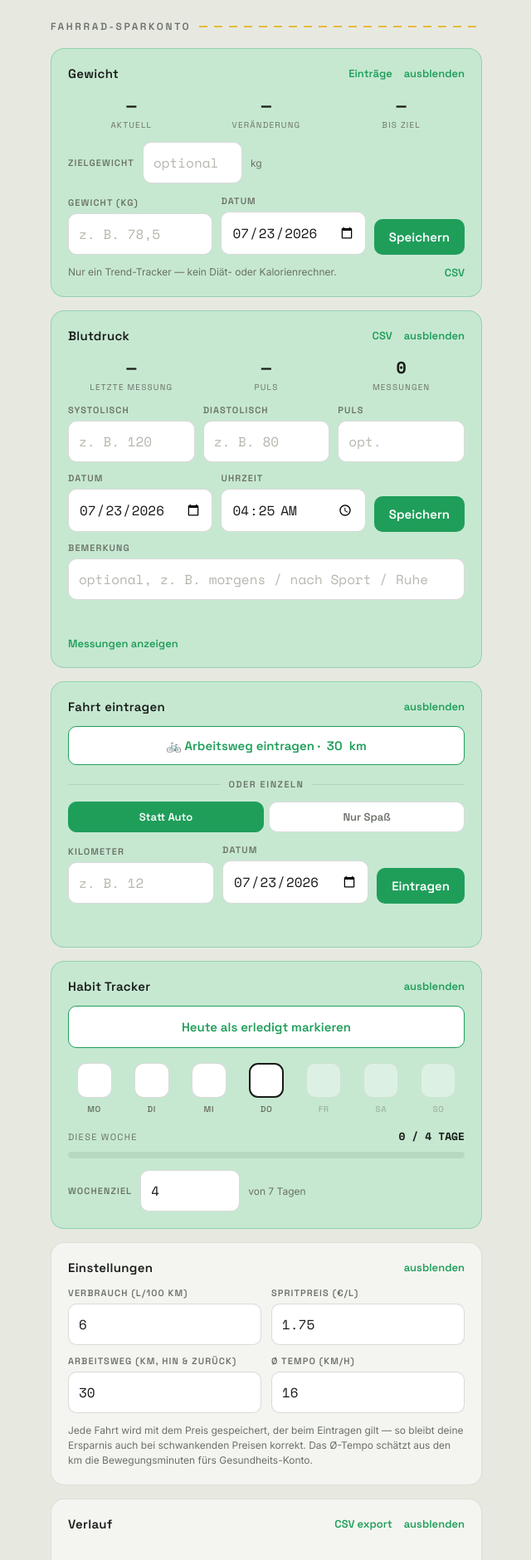
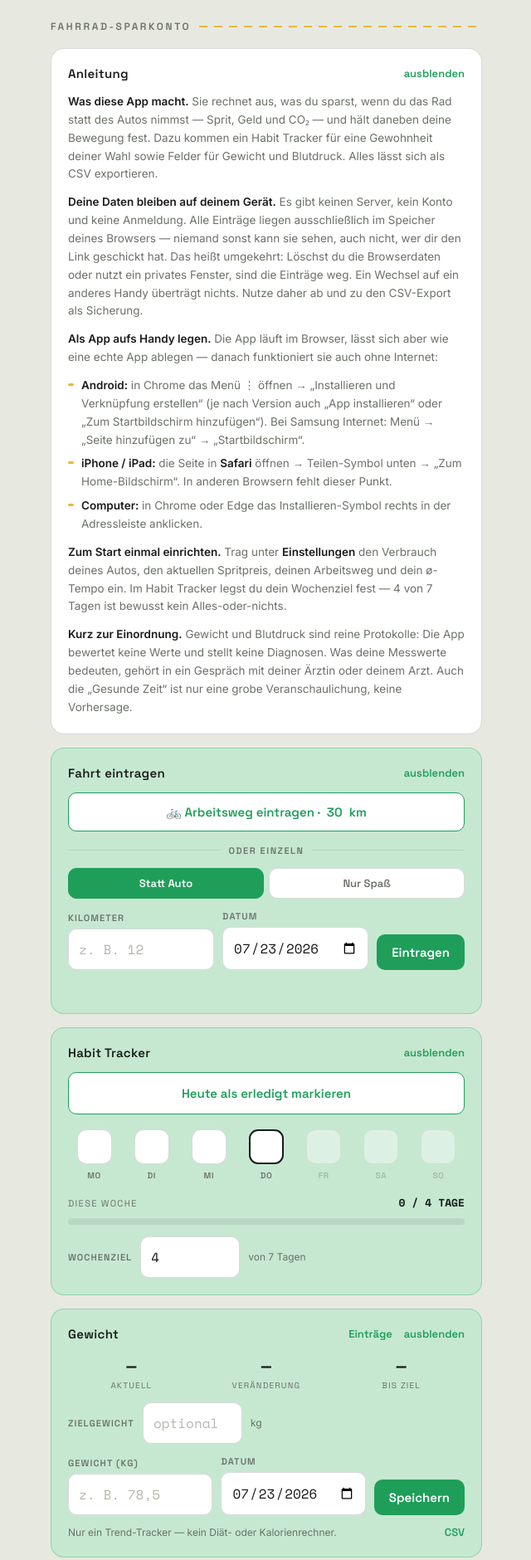
Before and after one commit to ELREKO/Sparkonto_Radfahren, a plain HTML site: page index.html in a window 1280 px wide. Shown: the top 1880 px of the page at 83% size, without its empty margins (319-959 px from the left). Drawn offline with nearby package versions, Linux system fonts and the light colour scheme.

Commit message:
Add files via upload
new version with description

```diff
--- a/index.html
+++ b/index.html
@@ -70,6 +70,15 @@
   .card.dark .toggle{color:var(--lane-bright)}
   .card.dark .chart-title{color:#e7ece7}
   .card.dark .chart-legend .lg{color:#9aa39a}
+  .card.info{background:#fff;border-color:var(--hair-strong)}
+  .guide{font-size:13.5px;line-height:1.62;color:var(--muted)}
+  .guide p{margin-bottom:12px}
+  .guide p:last-child{margin-bottom:0}
+  .guide b{color:var(--ink)}
+  .guide i{color:var(--ink);font-style:normal;font-weight:600}
+  .guide-list{list-style:none;margin:0 0 12px;padding:0}
+  .guide-list li{position:relative;padding-left:16px;margin-bottom:7px}
+  .guide-list li::before{content:"";position:absolute;left:0;top:8px;width:7px;height:3px;border-radius:2px;background:var(--road)}
   .odo{margin-top:16px}
 
   .row{display:flex;gap:10px;align-items:flex-end}
@@ -180,8 +189,64 @@
 <div class="wrap">
   <div class="eyebrow">Fahrrad-Sparkonto</div>
 
+  <div data-c="anleitung" class="card info">
+    <h2>Anleitung <button class="toggle collapse">ausblenden</button></h2>
+    <div class="guide">
+      <p><b>Was diese App macht.</b> Sie rechnet aus, was du sparst, wenn du das Rad statt des Autos nimmst — Sprit, Geld und CO&#8322; — und h&#228;lt daneben deine Bewegung fest. Dazu kommen ein Habit Tracker f&#252;r eine Gewohnheit deiner Wahl sowie Felder f&#252;r Gewicht und Blutdruck. Alles l&#228;sst sich als CSV exportieren.</p>
 
-  <div class="card green">
+      <p><b>Deine Daten bleiben auf deinem Ger&#228;t.</b> Es gibt keinen Server, kein Konto und keine Anmeldung. Alle Eintr&#228;ge liegen ausschlie&#223;lich im Speicher deines Browsers — niemand sonst kann sie sehen, auch nicht, wer dir den Link geschickt hat. Das hei&#223;t umgekehrt: L&#246;schst du die Browserdaten oder nutzt ein privates Fenster, sind die Eintr&#228;ge weg. Ein Wechsel auf ein anderes Handy &#252;bertr&#228;gt nichts. Nutze daher ab und zu den CSV-Export als Sicherung.</p>
+
+      <p><b>Als App aufs Handy legen.</b> Die App l&#228;uft im Browser, l&#228;sst sich aber wie eine echte App ablegen — danach funktioniert sie auch ohne Internet:</p>
+      <ul class="guide-list">
+        <li><b>Android:</b> in Chrome das Men&#252; &#8942; &#246;ffnen &#8594; &#8222;Installieren und Verkn&#252;pfung erstellen&#8220; (je nach Version auch &#8222;App installieren&#8220; oder &#8222;Zum Startbildschirm hinzuf&#252;gen&#8220;). Bei Samsung Internet: Men&#252; &#8594; &#8222;Seite hinzuf&#252;gen zu&#8220; &#8594; &#8222;Startbildschirm&#8220;.</li>
+        <li><b>iPhone / iPad:</b> die Seite in <b>Safari</b> &#246;ffnen &#8594; Teilen-Symbol unten &#8594; &#8222;Zum Home-Bildschirm&#8220;. In anderen Browsern fehlt dieser Punkt.</li>
+        <li><b>Computer:</b> in Chrome oder Edge das Installieren-Symbol rechts in der Adressleiste anklicken.</li>
+      </ul>
+
+      <p><b>Zum Start einmal einrichten.</b> Trag unter <i>Einstellungen</i> den Verbrauch deines Autos, den aktuellen Spritpreis, deinen Arbeitsweg und dein &#248;-Tempo ein. Im Habit Tracker legst du dein Wochenziel fest — 4 von 7 Tagen ist bewusst kein Alles-oder-nichts.</p>
+
+      <p><b>Kurz zur Einordnung.</b> Gewicht und Blutdruck sind reine Protokolle: Die App bewertet keine Werte und stellt keine Diagnosen. Was deine Messwerte bedeuten, geh&#246;rt in ein Gespr&#228;ch mit deiner &#196;rztin oder deinem Arzt. Auch die &#8222;Gesunde Zeit&#8220; ist nur eine grobe Veranschaulichung, keine Vorhersage.</p>
+    </div>
+  </div>
+
+  <div data-c="fahrt" class="card green">
+    <h2>Fahrt eintragen <button class="toggle collapse">ausblenden</button></h2>
+    <button class="commute" id="addCommute">🚲 Arbeitsweg eintragen · <span id="commuteKm">30</span> km</button>
+    <div class="sep">oder einzeln</div>
+    <div class="seg" id="seg">
+      <button data-type="save" class="active">Statt Auto</button>
+      <button data-type="fun">Nur Spaß</button>
+    </div>
+    <div class="row">
+      <div class="in">
+        <label for="km">Kilometer</label>
+        <input id="km" type="number" inputmode="decimal" min="0" step="0.1" placeholder="z. B. 12">
+      </div>
+      <div class="in">
+        <label for="date">Datum</label>
+        <input id="date" type="date">
+      </div>
+      <button class="go" id="add">Eintragen</button>
+    </div>
+    <div class="preview" id="preview"></div>
+  </div>
+
+  <div data-c="habit" class="card green">
+    <h2><span>Habit Tracker <span class="h2note" id="fastWeeksMet"></span></span><button class="toggle collapse">ausblenden</button></h2>
+    <button class="fast-btn" id="toggleFast">Heute als erledigt markieren</button>
+    <div class="weekstrip" id="weekstrip"></div>
+    <div class="progress">
+      <div class="progress-top"><span>Diese Woche</span><b id="fastText">0 / 4 Tage</b></div>
+      <div class="lbar" id="fastBar"><span></span></div>
+    </div>
+    <div class="goal-row">
+      <label for="fastGoal">Wochenziel</label>
+      <input id="fastGoal" type="number" min="1" max="7" step="1">
+      <span>von 7 Tagen</span>
+    </div>
+  </div>
+
+  <div data-c="gewicht" class="card green">
     <h2>Gewicht <span class="h2-actions"><button class="toggle" id="toggleWlist">Einträge</button><button class="toggle collapse">ausblenden</button></span></h2>
     <div class="wstats">
       <div class="wstat"><div class="n" id="wCurrent">—</div><div class="u">Aktuell</div></div>
@@ -211,7 +276,7 @@
     </div>
   </div>
 
-  <div class="card green">
+  <div data-c="blutdruck" class="card green">
     <h2>Blutdruck <span class="h2-actions"><button class="toggle" id="exportBp">CSV</button><button class="toggle collapse">ausblenden</button></span></h2>
     <div class="wstats">
       <div class="wstat"><div class="n" id="bpLast">—</div><div class="u">Letzte Messung</div></div>
@@ -237,44 +302,7 @@
     <button class="toggle" id="toggleBplist" style="margin-top:12px">Messungen anzeigen</button>
   </div>
 
-  <div class="card green">
-    <h2>Fahrt eintragen <button class="toggle collapse">ausblenden</button></h2>
-    <button class="commute" id="addCommute">🚲 Arbeitsweg eintragen · <span id="commuteKm">30</span> km</button>
-    <div class="sep">oder einzeln</div>
-    <div class="seg" id="seg">
-      <button data-type="save" class="active">Statt Auto</button>
-      <button data-type="fun">Nur Spaß</button>
-    </div>
-    <div class="row">
-      <div class="in">
-        <label for="km">Kilometer</label>
-        <input id="km" type="number" inputmode="decimal" min="0" step="0.1" placeholder="z. B. 12">
-      </div>
-      <div class="in">
-        <label for="date">Datum</label>
-        <input id="date" type="date">
-      </div>
-      <button class="go" id="add">Eintragen</button>
-    </div>
-    <div class="preview" id="preview"></div>
-  </div>
-
-  <div class="card green">
-    <h2><span>Habit Tracker <span class="h2note" id="fastWeeksMet"></span></span><button class="toggle collapse">ausblenden</button></h2>
-    <button class="fast-btn" id="toggleFast">Heute als erledigt markieren</button>
-    <div class="weekstrip" id="weekstrip"></div>
-    <div class="progress">
-      <div class="progress-top"><span>Diese Woche</span><b id="fastText">0 / 4 Tage</b></div>
-      <div class="lbar" id="fastBar"><span></span></div>
-    </div>
-    <div class="goal-row">
-      <label for="fastGoal">Wochenziel</label>
-      <input id="fastGoal" type="number" min="1" max="7" step="1">
-      <span>von 7 Tagen</span>
-    </div>
-  </div>
-
-  <div class="card">
+  <div data-c="einstellungen" class="card">
     <h2>Einstellungen <button class="toggle collapse">ausblenden</button></h2>
     <div id="settingsBody">
       <div class="settings-grid">
@@ -299,13 +327,13 @@
     </div>
   </div>
 
-  <div class="card">
+  <div data-c="verlauf" class="card">
     <h2>Verlauf <span class="h2-actions"><button class="toggle" id="exportCsv">CSV export</button><button class="toggle collapse">ausblenden</button></span></h2>
     <div id="weeks"></div>
     <div class="empty hidden" id="empty"><b>Noch nichts geloggt</b>Trag deine erste Radfahrt oben ein.</div>
   </div>
 
-  <div class="card dark">
+  <div data-c="diagramme" class="card dark">
     <h2>Diagramme <button class="toggle collapse">ausblenden</button></h2>
     <div id="chartsBody">
       <div class="chart-block">
@@ -323,7 +351,7 @@
     </div>
   </div>
 
-  <div class="odo">
+  <div data-c="sprit" class="odo">
     <div class="odo-head"><span class="odo-label">Gespart durchs Radfahren</span><button class="toggle collapse odo-collapse">ausblenden</button></div>
     <div class="odo-value" id="totalMoney">0,00 €</div>
     <div class="odo-sub" id="ridesCount">Noch keine Fahrt eingetragen</div>
@@ -334,7 +362,7 @@
     </div>
   </div>
 
-  <div class="odo health">
+  <div data-c="gesundheit" class="odo health">
     <div class="odo-head"><span class="odo-label">Gesundheits-Konto</span><button class="toggle collapse odo-collapse">ausblenden</button></div>
     <div class="dual">
       <div>
@@ -363,6 +391,7 @@ let rides = [];
 let weights = [];
 let fasts = [];
 let bp = [];
+let collapsedState = {};
 let rideType = "save";
 let expandedWeeks = new Set();
 let expandedBpWeeks = new Set();
@@ -383,7 +412,9 @@ function load(){
   try{ const v = localStorage.getItem("bike-weights"); if(v) weights = JSON.parse(v); }catch(e){}
   try{ const v = localStorage.getItem("bike-fasts"); if(v) fasts = JSON.parse(v); }catch(e){}
   try{ const v = localStorage.getItem("bike-bp"); if(v) bp = JSON.parse(v); }catch(e){}
+  try{ const v = localStorage.getItem("bike-collapsed"); if(v) collapsedState = JSON.parse(v) || {}; }catch(e){}
 }
+function saveCollapsed(){ if(hasStorage) try{ localStorage.setItem("bike-collapsed", JSON.stringify(collapsedState)); }catch(e){} }
 function saveSettings(){ if(hasStorage) try{ localStorage.setItem("bike-settings", JSON.stringify(settings)); }catch(e){} }
 function saveRides(){ if(hasStorage) try{ localStorage.setItem("bike-rides", JSON.stringify(rides)); }catch(e){} }
 function saveWeights(){ if(hasStorage) try{ localStorage.setItem("bike-weights", JSON.stringify(weights)); }catch(e){} }
@@ -936,10 +967,16 @@ function bind(){
   $("goal").addEventListener("change", () => { const raw=$("goal").value.replace(",","."); const v=parseFloat(raw); settings.goal = (v>0)?v:null; saveSettings(); renderWeight(); });
 
   document.querySelectorAll(".collapse").forEach(btn => {
+    const box = btn.closest(".card, .odo");
+    const key = box ? box.getAttribute("data-c") : null;
+    if(key && collapsedState[key]){
+      box.classList.add("collapsed");
+      btn.textContent = "einblenden";
+    }
     btn.onclick = () => {
-      const box = btn.closest(".card, .odo");
       const collapsed = box.classList.toggle("collapsed");
       btn.textContent = collapsed ? "einblenden" : "ausblenden";
+      if(key){ collapsedState[key] = collapsed; saveCollapsed(); }
     };
   });
   $("toggleWlist").onclick = () => {
--- a/sw.js
+++ b/sw.js
@@ -1,4 +1,4 @@
-const CACHE = "sparkonto-v1";
+const CACHE = "sparkonto-v2";
 const ASSETS = [
   "./",
   "./index.html",
```
